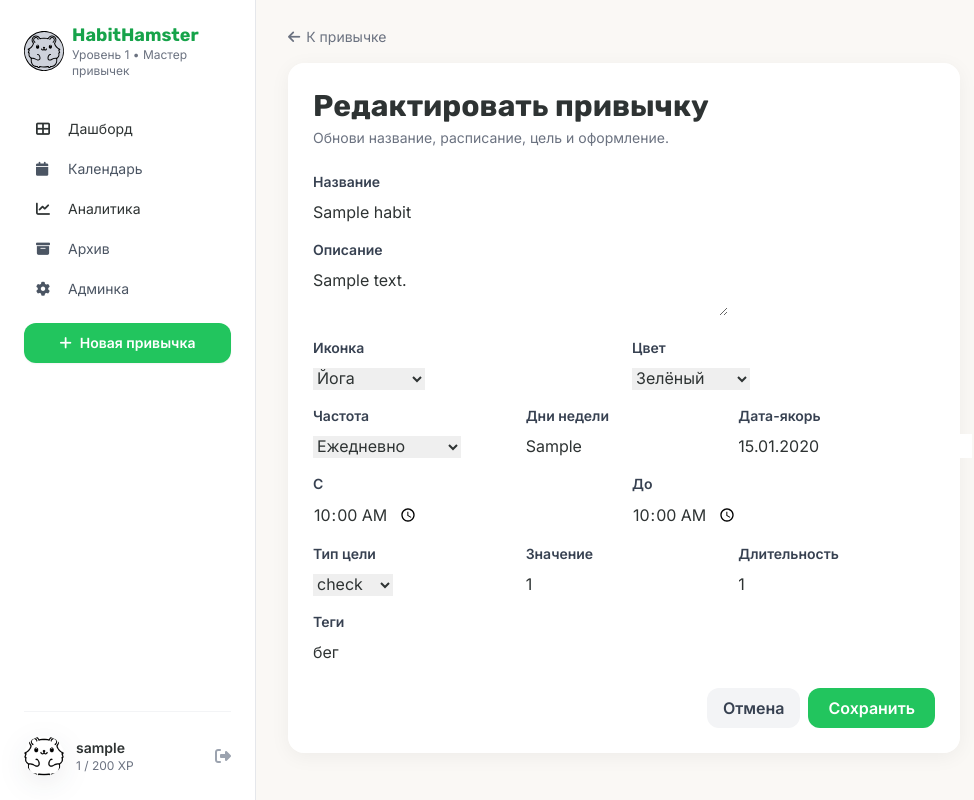
After one commit to W1llAnn/Project_workshop_2s, a Django app: page /habits/1/edit/ in a window 1280 px wide. The commit adds this page. Shown: the whole page, without its empty margins (0-974 px from the left). Run offline with Django 5.2, Linux system fonts and the light colour scheme; a user stored in the database is signed in; data comes from the database, SQL or seed files in the repository; tables that the repository leaves empty hold one stand-in row (values such as "Sample post"); some libraries are stand-ins or nearby versions.

Commit message:
feat: add habit actions and unify mascot

```diff
--- a/backend/habits/forms.py
+++ b/backend/habits/forms.py
@@ -62,6 +62,21 @@ class HabitForm(forms.ModelForm):
     window_start = forms.TimeField(required=False, widget=forms.TimeInput(attrs={'type': 'time'}))
     window_end = forms.TimeField(required=False, widget=forms.TimeInput(attrs={'type': 'time'}))
     tag_names = forms.CharField(required=False, help_text='Через запятую: бег, йога, чтение')
+
+    def __init__(self, *args, **kwargs):
+        super().__init__(*args, **kwargs)
+        if not self.instance or not self.instance.pk:
+            return
+        schedule = getattr(self.instance, 'schedule', None)
+        if schedule:
+            self.fields['frequency_type'].initial = schedule.frequency_type
+            self.fields['days_of_week'].initial = schedule.days_of_week
+            self.fields['reminder_time'].initial = schedule.reminder_time
+            self.fields['window_start'].initial = schedule.window_start
+            self.fields['window_end'].initial = schedule.window_end
+            self.fields['schedule_anchor_date'].initial = schedule.start_date
+        self.fields['duration_minutes'].initial = self.instance.target_value
+        self.fields['tag_names'].initial = ', '.join(self.instance.tags.values_list('name', flat=True))
 
     def clean(self):
         cleaned = super().clean()
--- a/backend/habits/urls.py
+++ b/backend/habits/urls.py
@@ -12,6 +12,7 @@ urlpatterns = [
     path('calendar/', views.calendar_view, name='calendar'),
     path('habits/new/', views.habit_create, name='habit_create'),
     path('habits/<int:habit_id>/', views.habit_detail, name='habit_detail'),
+    path('habits/<int:habit_id>/edit/', views.habit_edit, name='habit_edit'),
     path('habits/<int:habit_id>/schedule/move/', views.habit_schedule_move, name='habit_schedule_move'),
     path('habits/<int:habit_id>/log/', views.habit_log_today, name='habit_log_today'),
     path('habits/<int:habit_id>/log/undo/', views.habit_log_undo, name='habit_log_undo'),
--- a/backend/habits/views.py
+++ b/backend/habits/views.py
@@ -530,6 +530,22 @@ def habit_create(request):
     return redirect(_safe_next(request))
 
 
+@login_required
+def habit_edit(request, habit_id: int):
+    habit = get_object_or_404(Habit, id=habit_id, user=request.user)
+    if request.method == 'POST':
+        form = HabitForm(request.POST, instance=habit)
+        if form.is_valid():
+            form.save(user=request.user)
+            messages.success(request, f'Привычка "{habit.title}" обновлена.')
+            return redirect('habit_detail', habit_id=habit.id)
+        errors = '; '.join(msg for msgs in form.errors.values() for msg in msgs)
+        messages.error(request, f'Не удалось обновить привычку: {errors}')
+    else:
+        form = HabitForm(instance=habit)
+    return render(request, 'habit_form.html', {'form': form, 'habit': habit, 'mode': 'edit'})
+
+
 _STATUS_LABELS = {
     'done': 'выполнено',
     'partial': 'частично',
--- a/backend/templates/analytics.html
+++ b/backend/templates/analytics.html
@@ -44,7 +44,7 @@
         </button>
       </div>
     </div>
-    <img src="{% static 'img/mascot_alt.png' %}" class="mascot-img w-24 h-24 absolute -bottom-2 -right-2 opacity-90 hidden lg:block mascot-bob" alt="">
+    <img src="{% static 'img/mascot.png' %}" class="mascot-img w-24 h-24 absolute -bottom-2 -right-2 opacity-90 hidden lg:block mascot-bob" alt="">
   </div>
 
   <!-- Donut: categories -->
@@ -230,7 +230,7 @@
     </div>
   {% else %}
     <div class="rounded-xl border border-dashed border-gray-200 bg-gray-50 p-6 text-center">
-      <img src="{% static 'img/mascot_alt.png' %}" class="mascot-img w-14 h-14 mx-auto mb-3 opacity-95 mascot-bob" alt="">
+      <img src="{% static 'img/mascot.png' %}" class="mascot-img w-14 h-14 mx-auto mb-3 opacity-95 mascot-bob" alt="">
       <div class="font-semibold text-gray-800">Пока недостаточно данных для инсайтов</div>
       <p class="text-sm text-gray-500 mt-1 max-w-md mx-auto">
         Отмечай привычки несколько дней подряд, и здесь появятся выводы по лучшим дням, слабым местам и категориям.
--- a/backend/templates/base.html
+++ b/backend/templates/base.html
@@ -411,5 +411,20 @@
   })();
 </script>
 {% block scripts %}{% endblock %}
+<script>
+  (function () {
+    document.addEventListener('click', (event) => {
+      document.querySelectorAll('[data-habit-actions-menu]').forEach(menu => {
+        if (!menu.closest('[data-habit-actions]')?.contains(event.target)) menu.classList.add('hidden');
+      });
+      const toggle = event.target.closest('[data-habit-actions-toggle]');
+      if (!toggle) return;
+      event.preventDefault();
+      event.stopPropagation();
+      const menu = toggle.closest('[data-habit-actions]')?.querySelector('[data-habit-actions-menu]');
+      if (menu) menu.classList.toggle('hidden');
+    });
+  })();
+</script>
 </body>
 </html>
--- a/backend/templates/habit_detail.html
+++ b/backend/templates/habit_detail.html
@@ -35,6 +35,7 @@
       </p>
     </div>
   </div>
+  {% include "includes/habit_actions.html" %}
   {% if today_log and today_log.status == 'done' %}
     <form method="post" action="{% url 'habit_log_undo' habit.id %}">
       {% csrf_token %}
@@ -117,7 +118,7 @@
       {% if current_streak >= 7 %}🔥 Ты держишь серию {{ current_streak }} дней. Каждый день — голос за себя!
       {% else %}Ещё чуть-чуть, и ты выйдешь на новую серию. Вперёд!{% endif %}
     </p>
-    <img src="{% static 'img/mascot_alt.png' %}" class="mascot-img w-16 h-16 absolute -bottom-2 -right-2 opacity-95 mascot-bob" alt="">
+    <img src="{% static 'img/mascot.png' %}" class="mascot-img w-16 h-16 absolute -bottom-2 -right-2 opacity-95 mascot-bob" alt="">
   </div>
 </div>
 
--- /dev/null
+++ b/backend/templates/habit_form.html
@@ -0,0 +1,81 @@
+{% extends "base.html" %}
+{% block title %}Редактировать привычку — HabitHamster{% endblock %}
+
+{% block content %}
+<a href="{% url 'habit_detail' habit.id %}" class="text-sm text-gray-500 hover:text-green-600 inline-flex items-center gap-1.5 mb-4">
+  <i class="fas fa-arrow-left"></i> К привычке
+</a>
+
+<div class="glass-card p-6 max-w-2xl">
+  <h1 class="text-3xl font-bold font-display mb-1">Редактировать привычку</h1>
+  <p class="text-sm text-gray-500 mb-6">Обнови название, расписание, цель и оформление.</p>
+
+  <form method="post" class="space-y-4">
+    {% csrf_token %}
+    <div>
+      <label class="block text-sm font-semibold text-gray-700 mb-2">Название</label>
+      {{ form.title }}
+    </div>
+    <div>
+      <label class="block text-sm font-semibold text-gray-700 mb-2">Описание</label>
+      {{ form.description }}
+    </div>
+    <div class="grid md:grid-cols-2 gap-4">
+      <div>
+        <label class="block text-sm font-semibold text-gray-700 mb-2">Иконка</label>
+        {{ form.icon }}
+      </div>
+      <div>
+        <label class="block text-sm font-semibold text-gray-700 mb-2">Цвет</label>
+        {{ form.color }}
+      </div>
+    </div>
+    <div class="grid md:grid-cols-3 gap-4">
+      <div>
+        <label class="block text-sm font-semibold text-gray-700 mb-2">Частота</label>
+        {{ form.frequency_type }}
+      </div>
+      <div>
+        <label class="block text-sm font-semibold text-gray-700 mb-2">Дни недели</label>
+        {{ form.days_of_week }}
+      </div>
+      <div>
+        <label class="block text-sm font-semibold text-gray-700 mb-2">Дата-якорь</label>
+        {{ form.schedule_anchor_date }}
+      </div>
+    </div>
+    <div class="grid md:grid-cols-2 gap-4">
+      <div>
+        <label class="block text-sm font-semibold text-gray-700 mb-2">С</label>
+        {{ form.window_start }}
+      </div>
+      <div>
+        <label class="block text-sm font-semibold text-gray-700 mb-2">До</label>
+        {{ form.window_end }}
+      </div>
+    </div>
+    <div class="grid md:grid-cols-3 gap-4">
+      <div>
+        <label class="block text-sm font-semibold text-gray-700 mb-2">Тип цели</label>
+        {{ form.target_type }}
+      </div>
+      <div>
+        <label class="block text-sm font-semibold text-gray-700 mb-2">Значение</label>
+        {{ form.target_value }}
+      </div>
+      <div>
+        <label class="block text-sm font-semibold text-gray-700 mb-2">Длительность</label>
+        {{ form.duration_minutes }}
+      </div>
+    </div>
+    <div>
+      <label class="block text-sm font-semibold text-gray-700 mb-2">Теги</label>
+      {{ form.tag_names }}
+    </div>
+    <div class="flex justify-end gap-2 pt-2">
+      <a href="{% url 'habit_detail' habit.id %}" class="px-4 py-2 rounded-xl bg-gray-100 text-gray-700 font-semibold hover:bg-gray-200">Отмена</a>
+      <button class="px-5 py-2 rounded-xl bg-green-500 text-white font-semibold hover:bg-green-600">Сохранить</button>
+    </div>
+  </form>
+</div>
+{% endblock %}
--- a/backend/templates/habits_archive.html
+++ b/backend/templates/habits_archive.html
@@ -33,6 +33,7 @@
           </div>
         </div>
       </a>
+      {% with habit=item.habit %}{% include "includes/habit_actions.html" %}{% endwith %}
       <div class="flex items-center gap-2">
         <form method="post" action="{% url 'habit_restore' item.habit.id %}">
           {% csrf_token %}
@@ -55,7 +56,7 @@
   </div>
 {% else %}
   <div class="glass-card p-8 text-center anim-pop">
-    <img src="{% static 'img/mascot_alt.png' %}" class="mascot-img w-24 h-24 mx-auto opacity-95 mascot-bob" alt="">
+    <img src="{% static 'img/mascot.png' %}" class="mascot-img w-24 h-24 mx-auto opacity-95 mascot-bob" alt="">
     <h3 class="font-bold text-lg mt-4">Архив пуст</h3>
     <p class="text-sm text-gray-500 mt-1">Когда архивируешь привычку, она появится здесь. История выполнений останется доступной.</p>
     <a href="{% url 'dashboard' %}" class="mt-4 inline-flex items-center gap-2 px-5 py-2.5 bg-green-500 text-white rounded-xl font-semibold hover:bg-green-600">
```
Also changed, not shown: backend/templates/calendar.html (+26 -17 lines), backend/templates/dashboard.html (+4 -3 lines), backend/templates/includes/habit_actions.html (added, +32 -0 lines).
